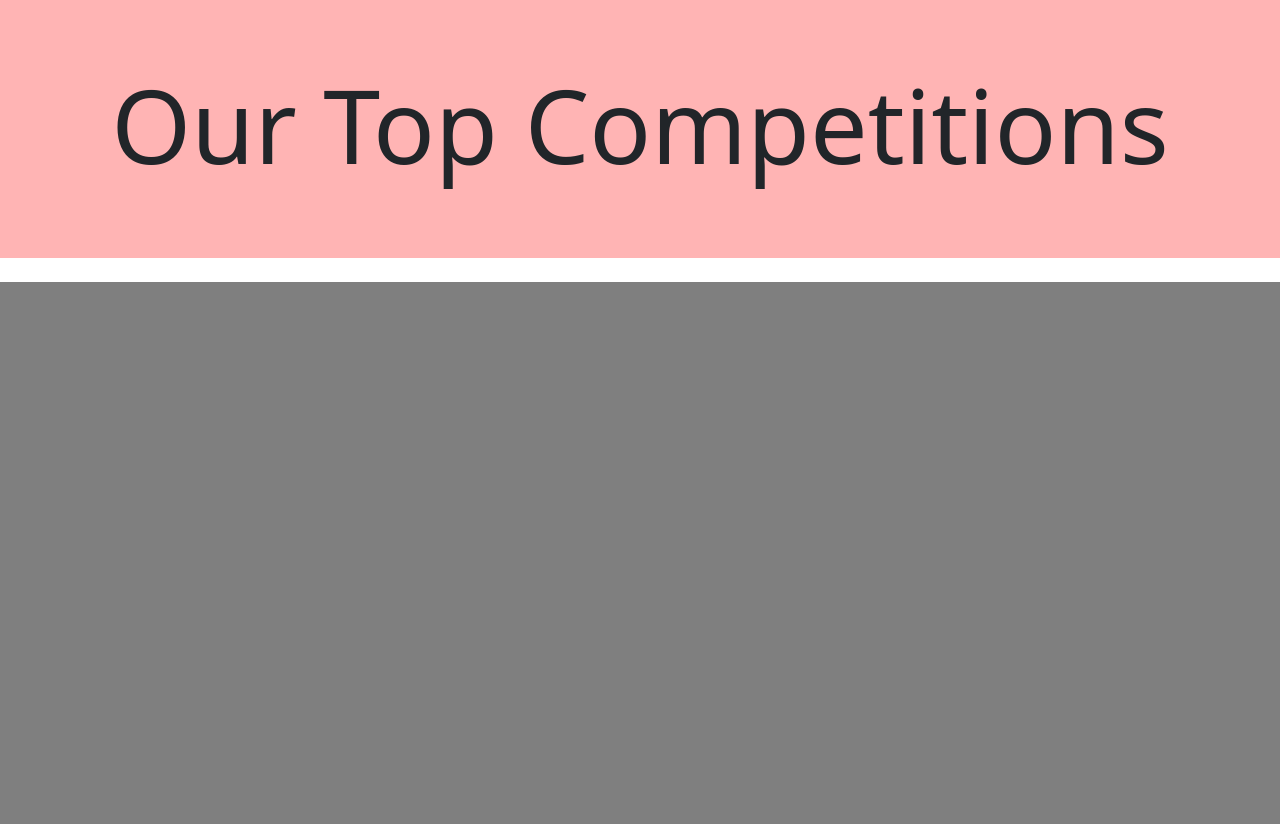
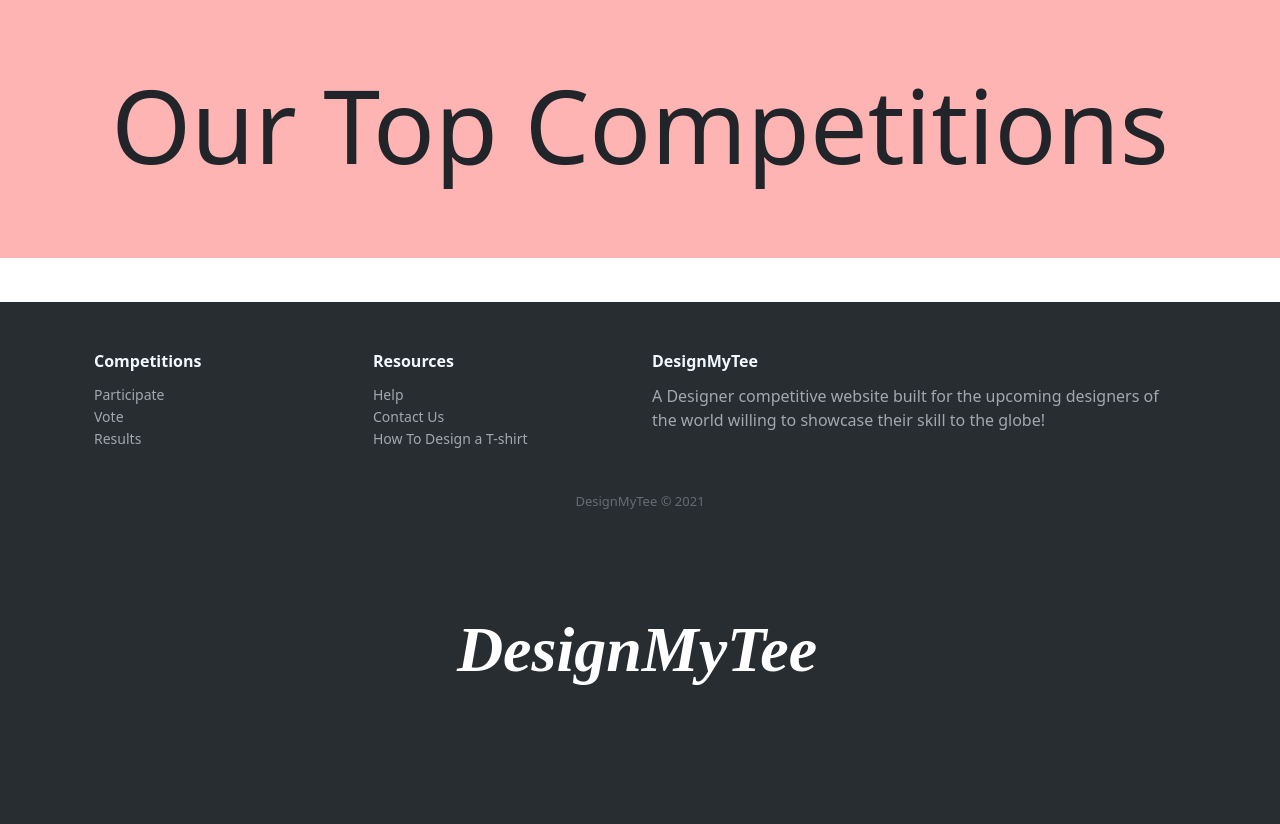
Before and after one commit to YashSrivastava001/Team7DWebApp, a Django app: page /designmytee/ in a window 1280 px wide. Shown: the part 1415-2239 px from the top of the page. Before the commit the page ends 1697 px from the top, so only its background shows below. Run offline with Django 3.2, Linux system fonts and the light colour scheme; data that the repository does not hold is empty; some web fonts are replaced.

Commit message:
Google api, comments, footer

```diff
--- a/designmytee/forms.py
+++ b/designmytee/forms.py
@@ -104,6 +104,7 @@ class SubmissionForm(forms.ModelForm):
         widgets = {'competition': forms.HiddenInput(), 'participant': forms.HiddenInput()}
 
 
+# Firm to upload the profile picture once the user is logged in!
 class UploadProfilePicForm(forms.ModelForm):
     picture = forms.ImageField()
 
--- a/static/style.css
+++ b/static/style.css
@@ -36,6 +36,8 @@
 
 }
 
+/* End of CSS for navBar */
+
 /* Body */
 
 .cover-img{
@@ -71,6 +73,7 @@ h1.carousel-text{
 h2.carousel-text{
   font-size: 60px;
 }
+/* End Of Carousel CSS */
 
 .parallax{
   background: url("https://miro.medium.com/max/2264/1*RoXcbaF9lIqwpMjiXg54Vw.png") repeat fixed 100%;
@@ -730,3 +733,103 @@ z-index: 1;
     height: 60px;
     text-align: center;
 }
+
+/* Footer CSS */
+
+.footer-logo{
+  color: rgb(255, 255, 255);
+  font-size: 8vh;
+  font-weight: bold;
+  font-style: italic;
+}
+
+.footer-dark {
+  margin-top: 20px;
+  padding:50px 0;
+  color:#f0f9ff;
+  background-color:#282d32;
+}
+
+.footer-dark h3 {
+  margin-top:0;
+  margin-bottom:12px;
+  font-weight:bold;
+  font-size:16px;
+}
+
+.footer-dark ul {
+  padding:0;
+  list-style:none;
+  line-height:1.6;
+  font-size:14px;
+  margin-bottom:0;
+}
+
+.footer-dark ul a {
+  color:inherit;
+  text-decoration:none;
+  opacity:0.6;
+}
+
+.footer-dark ul a:hover {
+  opacity:0.8;
+}
+
+@media (max-width:767px) {
+  .footer-dark .item:not(.social) {
+    text-align:center;
+    padding-bottom:20px;
+  }
+}
+
+.footer-dark .item.text {
+  margin-bottom:36px;
+}
+
+@media (max-width:767px) {
+  .footer-dark .item.text {
+    margin-bottom:0;
+  }
+}
+
+.footer-dark .item.text p {
+  opacity:0.6;
+  margin-bottom:0;
+}
+
+.footer-dark .item.social {
+  text-align:center;
+}
+
+@media (max-width:991px) {
+  .footer-dark .item.social {
+    text-align:center;
+    margin-top:20px;
+  }
+}
+
+.footer-dark .item.social > a {
+  font-size:20px;
+  width:36px;
+  height:36px;
+  line-height:36px;
+  display:inline-block;
+  text-align:center;
+  border-radius:50%;
+  box-shadow:0 0 0 1px rgba(255,255,255,0.4);
+  margin:0 8px;
+  color:#fff;
+  opacity:0.75;
+}
+
+.footer-dark .item.social > a:hover {
+  opacity:0.9;
+}
+
+.footer-dark .copyright {
+  text-align:center;
+  padding-top:24px;
+  opacity:0.3;
+  font-size:13px;
+  margin-bottom:0;
+}
--- a/templates/designmytee/about.html
+++ b/templates/designmytee/about.html
@@ -53,6 +53,7 @@
 		</div>
 		</div>
 		</p>
+		<!-- Html for Embedded video to display How to design a tshirt -->
 		<div class="text-center con">
 			{% for vid in item_video %}
 
--- a/templates/designmytee/base.html
+++ b/templates/designmytee/base.html
@@ -1,13 +1,15 @@
 <!doctype html>
 {% load staticfiles %}
 <html lang="en">
+
 <head>
   <!-- Required meta tags -->
   <meta charset="utf-8">
   <meta name="viewport" content="width=device-width, initial-scale=1">
 
   <!-- Bootstrap CSS -->
-    <link href="https://cdn.jsdelivr.net/npm/bootstrap@5.0.0-beta3/dist/css/bootstrap.min.css" rel="stylesheet" integrity="sha384-eOJMYsd53ii+scO/bJGFsiCZc+5NDVN2yr8+0RDqr0Ql0h+rP48ckxlpbzKgwra6" crossorigin="anonymous">
+  <link href="https://cdn.jsdelivr.net/npm/bootstrap@5.0.0-beta3/dist/css/bootstrap.min.css" rel="stylesheet"
+    integrity="sha384-eOJMYsd53ii+scO/bJGFsiCZc+5NDVN2yr8+0RDqr0Ql0h+rP48ckxlpbzKgwra6" crossorigin="anonymous">
   <link href="https://fonts.googleapis.com/css2?family=Alice&display=swap" rel="stylesheet">
   <link rel="stylesheet" type="text/css" href="/static/style.css">
 
@@ -17,12 +19,15 @@
 
   </title>
 </head>
+
 <body>
   <header class="header">
+    <!-- Html for the nav bar (common to every page) -->
     <nav class="navbar navbar-expand-lg navbar-dark bg-custom">
       <div class="container-fluid">
         <a class="navbar-brand" href="{% url 'designmytee:home' %}">DesignMyTee</a>
-          <button class="navbar-toggler" type="button" data-bs-toggle="collapse" data-bs-target="#navbarSupportedContent" aria-controls="navbarSupportedContent" aria-expanded="false" aria-label="Toggle navigation">
+        <button class="navbar-toggler" type="button" data-bs-toggle="collapse" data-bs-target="#navbarSupportedContent"
+          aria-controls="navbarSupportedContent" aria-expanded="false" aria-label="Toggle navigation">
           <span class="navbar-toggler-icon"></span>
         </button>
         <div class="collapse navbar-collapse" id="navbarSupportedContent">
@@ -57,12 +62,47 @@
   {% block body_block %}
   {% endblock %}
 
+  <!-- Html for the footer -->
+  <div class="footer-dark">
+    <footer>
+      <div class="container">
+        <div class="row">
+          <div class="col-sm-6 col-md-3 item">
+            <h3>Competitions</h3>
+            <ul>
+              <li><a href="#">Participate</a></li>
+              <li><a href="#">Vote</a></li>
+              <li><a href="#">Results</a></li>
+            </ul>
+          </div>
+          <div class="col-sm-6 col-md-3 item">
+            <h3>Resources</h3>
+            <ul>
+              <li><a href="#">Help</a></li>
+              <li><a href="#">Contact Us</a></li>
+              <li><a href="#">How To Design a T-shirt</a></li>
+            </ul>
+          </div>
+          <div class="col-md-6 item text">
+            <h3>DesignMyTee</h3>
+            <p>A Designer competitive website built for the upcoming designers of the world willing to showcase their skill to the globe!</p>
+          </div>
+          </div>
+        <p class="copyright">DesignMyTee © 2021</p>
 
+        </br> </br></br></br>
+        <h1 class="text-center navbar-brand footer-logo">DesignMyTee</h1>
+      </br></br></br>
+    </footer>
+  </div>
 
-
-    <script src="https://cdn.jsdelivr.net/npm/bootstrap@5.0.0-beta3/dist/js/bootstrap.bundle.min.js" integrity="sha384-JEW9xMcG8R+pH31jmWH6WWP0WintQrMb4s7ZOdauHnUtxwoG2vI5DkLtS3qm9Ekf" crossorigin="anonymous"></script>
+  <!-- Bootstrap CDN imports and the jquery file created by us -->
+  <script src="https://cdn.jsdelivr.net/npm/bootstrap@5.0.0-beta3/dist/js/bootstrap.bundle.min.js"
+    integrity="sha384-JEW9xMcG8R+pH31jmWH6WWP0WintQrMb4s7ZOdauHnUtxwoG2vI5DkLtS3qm9Ekf"
+    crossorigin="anonymous"></script>
   <script src="{% static 'js/jquery-3.3.1.min.js' %}" crossorigin="anonymous"></script>
   <script src="{% static 'js/designmytee-jquery.js' %}" crossorigin="anonymous"></script>
 
 </body>
+
 </html>
--- a/templates/designmytee/home.html
+++ b/templates/designmytee/home.html
@@ -5,10 +5,11 @@
 {% endblock %}
 
 {% block body_block %}
+	<!-- Html For cover image on homepage -->
 	<div class="cover-img">
 		<img src="{% static 'images/homepage-cover.jpeg' %}" class="img-fluid rounded mx-auto d-block" alt="Cover">
 	</div>
-
+	<!-- Html For Carousel on homepage -->
 	<div class="cover-carousel">
 		<div id="carouselExampleCaptions" class="carousel slide" data-bs-ride="carousel">
   		<div class="carousel-indicators">
@@ -20,6 +21,7 @@
     		<div class="carousel-item active">
       			<img class="img-fluid rounded mx-auto d-block" src="{% static 'images/homepage-cover.jpeg' %}" class="d-block w-100" alt="">
       			<div class="carousel-caption d-none d-md-block">
+					  <!-- If user is auth, he is greeted, otherwise he is asked to sign in -->
       				{% if user.is_authenticated %}
       				<h1 class="carousel-text">Hi, {{ user.username }}!</h1>
       				{% else %}
@@ -38,13 +40,14 @@
       			</div>
     		</div>
 		    <div class="carousel-item">
-		      	<img src="{% static 'images/help.jpg' %}" class="d-block w-100" alt="">
+		      	<img src="{% static 'images/help-carousel.jpg' %}" class="d-block w-100" alt="">
 		      	<div class="carousel-caption d-none d-md-block">
 			        <h2 class="carousel-text">Need assistance or have feedback? Contact our amazing support staff!</h1>
 					<a href="{% url 'designmytee:help' %}" class="btn btn-outline-light btn-lg" role="button">Help</a>
 		      	</div>
 		    </div>
   		</div>
+		  <!-- Html for carousel controls -->
 	  	<button class="carousel-control-prev" type="button" data-bs-target="#carouselExampleCaptions" data-bs-slide="prev">
 	  	  <span class="carousel-control-prev-icon" aria-hidden="true"></span>
 	    	<span class="visually-hidden">Previous</span>
@@ -55,7 +58,7 @@
 	  	</button>
 	</div>
 	</div>
-
+	<!-- Html for the parallax effect on the home page -->
 	<section class="parallax">
 		<div class="subhead">
 		<h1 class="sub-text text-center">Designing is great, we want to be a portal where designers can showcase their skill to the world</h1>
@@ -71,9 +74,10 @@
 
 
 
-
+	<!-- Html for the top competitions which are displayed on the home page (top 3) -->
 	<div class="container mt-4">
     <div class="row">
+		<!-- Data from context_dict -->
     	{% for competition in competitions %}
         <div class="col">
             <div class="card">
@@ -97,4 +101,6 @@
 
 
 
+
+
 {% endblock %}
--- a/templates/designmytee/myprofile.html
+++ b/templates/designmytee/myprofile.html
@@ -17,6 +17,7 @@
 		  <div class="col-sm-3 col-md-4" style="background-color:lightgray;">
 			<div class="text-center">
 				<br>
+				<!-- Only desingers have displays -->
 				{% if not user.is_staff %}
 				<img src="{{ MEDIA_URL }}{{ designer.picture }}" class="rounded-circle" height="150" width="200" alt="Profile pic">
 				{% else %}
@@ -26,7 +27,7 @@
 				<div class="mt-3">
 					<h5>{{ user.username }}</h5>
 				</div>
-
+				<!-- Only designers (non-staff) can upload/update profile images -->
 				{% if not user.is_staff %}
 				<form method="POST" enctype="multipart/form-data">
 					{% csrf_token %}
@@ -43,7 +44,7 @@
 
 			</div>
 		  </div>
-
+		  <!-- Html to show User information -->
 		  <div class="col-sm-9 col-md-8" style="background-color:lightblue;">
 			<div class="row">
 				<div class="col-md-6">
```
Also changed, not shown: Team7DWebApp/settings.py (+17 -1 lines), templates/account/login.html (+5 -3 lines), templates/designmytee/competition.html (+9 -3 lines), templates/designmytee/results.html (+7 -6 lines), designmytee/migrations/0002_auto_20210406_0403.py (deleted), designmytee/migrations/0002_auto_20210406_1414.py (added), static/images/help-carousel.jpg (added). Lines whose indentation alone changed are shown as unchanged.
